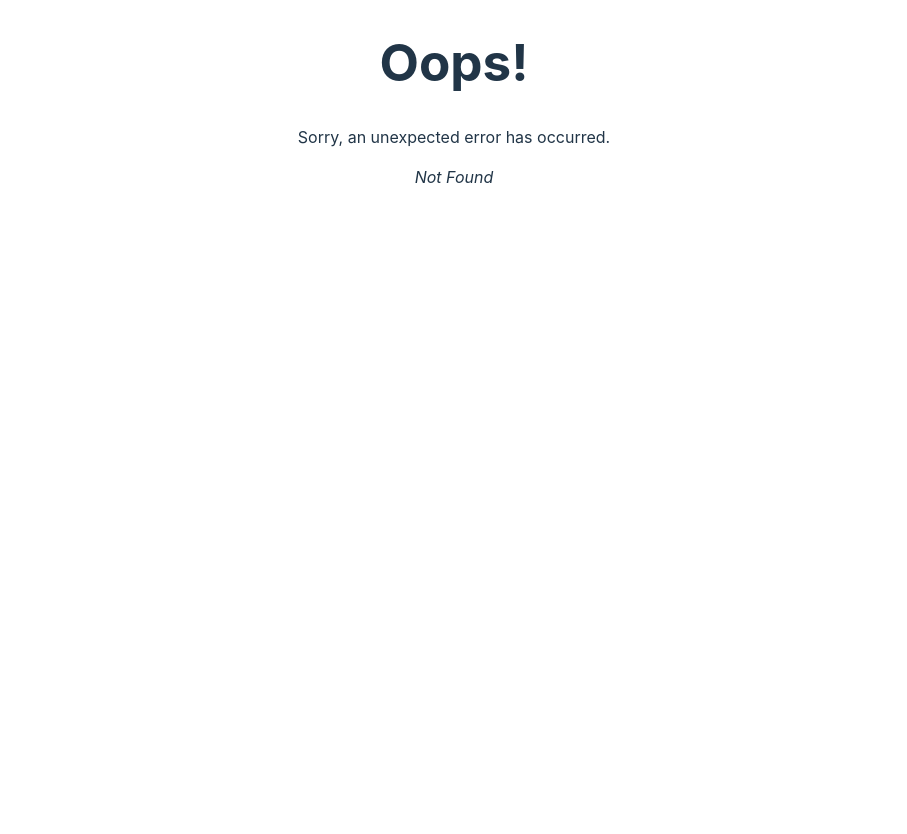
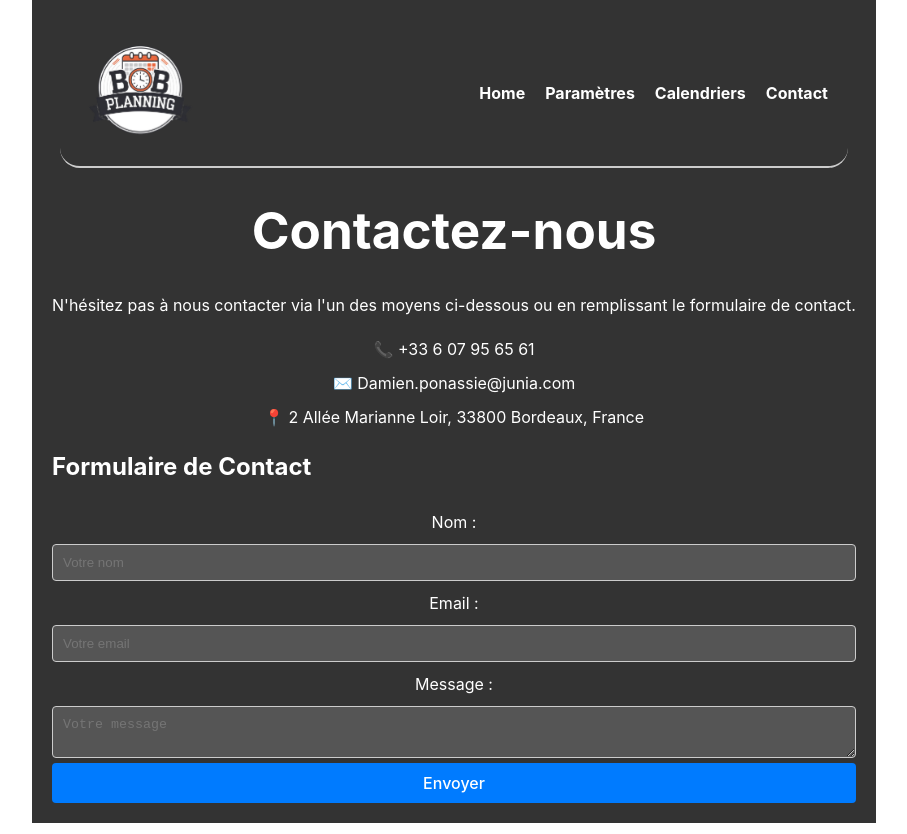
Before and after one commit to rozennrd/OPALE, a React (Vite) app in the folder BobPlanning.front/: page /Contact in a window 1280 px wide. Before the commit this address had no page. Shown: the whole page, without its empty margins (186-1093 px from the left). Built offline with nearby package versions, Linux system fonts and the light colour scheme.

Commit message:
Fix file download path and add contact page

```diff
--- /dev/null
+++ b/BobPlanning.front/src/pages/Contact.css
@@ -0,0 +1,56 @@
+.contact-container {
+    padding: 20px;
+    background-color: #333; /* Couleur de fond sombre */
+    color: white; /* Texte en blanc */
+}
+
+.contact-container h1,
+.contact-container h2 {
+    color: white; /* Titre en blanc */
+}
+
+.contact-info {
+    margin: 20px 0;
+}
+
+.info-item {
+    margin: 10px 0;
+}
+
+.contact-form {
+    display: flex;
+    flex-direction: column;
+    margin-top: 20px;
+}
+
+.contact-form label {
+    margin: 5px 0;
+    color: white; /* Labels en blanc */
+}
+
+.contact-form input,
+.contact-form textarea {
+    padding: 10px;
+    margin: 5px 0;
+    border: 1px solid #ccc; /* Bordure légère pour les champs */
+    border-radius: 4px;
+}
+
+.contact-form input,
+.contact-form textarea {
+    background-color: #555; /* Fond des champs d'entrée sombre */
+    color: white; /* Texte en blanc dans les champs */
+}
+
+.contact-form button {
+    padding: 10px;
+    background-color: #007BFF; /* Couleur du bouton */
+    color: white; /* Texte du bouton en blanc */
+    border: none;
+    border-radius: 4px;
+    cursor: pointer;
+}
+
+.contact-form button:hover {
+    background-color: #0056b3; /* Couleur du bouton au survol */
+}
--- /dev/null
+++ b/BobPlanning.front/src/pages/Contact.tsx
@@ -0,0 +1,43 @@
+import React from 'react';
+import TopBar from '../components/TopBar';
+import './Contact.css'; // Assurez-vous d'importer le fichier CSS
+
+const Contact: React.FC = () => {
+    return (
+        <div className="contact-container">
+            <TopBar />
+            <h1>Contactez-nous</h1>
+            <p>
+                N'hésitez pas à nous contacter via l'un des moyens ci-dessous ou en remplissant le formulaire de contact.
+            </p>
+
+            <div className="contact-info">
+                <div className="info-item">
+                    <span>📞 +33 6 07 95 65 61</span>
+                </div>
+                <div className="info-item">
+                    <span>✉️ Damien.ponassie@junia.com</span>
+                </div>
+                <div className="info-item">
+                    <span>📍 2 Allée Marianne Loir, 33800 Bordeaux, France</span>
+                </div>
+            </div>
+
+            <h2>Formulaire de Contact</h2>
+            <form className="contact-form">
+                <label htmlFor="name">Nom :</label>
+                <input type="text" id="name" placeholder="Votre nom" />
+
+                <label htmlFor="email">Email :</label>
+                <input type="email" id="email" placeholder="Votre email" />
+
+                <label htmlFor="message">Message :</label>
+                <textarea id="message" placeholder="Votre message"></textarea>
+
+                <button type="submit">Envoyer</button>
+            </form>
+        </div>
+    );
+};
+
+export default Contact;
--- a/BobPlanning.front/src/pages/Parametres.tsx
+++ b/BobPlanning.front/src/pages/Parametres.tsx
@@ -3,6 +3,7 @@ import TopBar from '../components/TopBar';
 import DebFinCalendrier from '../components/DebFinCalendrier';
 import FullWidthTabs from '../components/TabsPromos';
 import Button from '@mui/material/Button';
+import { set } from 'react-datepicker/dist/date_utils';
 
 const Parametres: React.FC = () => {
   const [promosData, setPromosData] = React.useState<any>({
@@ -80,9 +81,12 @@ const Parametres: React.FC = () => {
   const [isButtonDisabled, setIsButtonDisabled] = React.useState(true);
   const [loading, setLoading] = React.useState(true); // État pour le chargement
 
+  const [message, setMessage] = React.useState<string | null>(null);
+  const [fileUrl, setFileUrl] = React.useState<string | null>(null);
+
   const isAllDataFilled = () => {
     const { DateDeb, DateFin, Promos } = promosData;
- console.log("Vérification des données:", { DateDeb, DateFin, Promos });
+    console.log("Vérification des données:", { DateDeb, DateFin, Promos });
     if (!DateDeb || !DateFin) {
       return false;
     }
@@ -90,7 +94,7 @@ const Parametres: React.FC = () => {
     for (const promo of Promos) {
       if (promo.Nombre > 0) {
         for (const periode of promo.Periode) {
-          if (!periode.DateDebutP || !periode.DateFinP || promo.Nombre === 0 ) {
+          if (!periode.DateDebutP || !periode.DateFinP || promo.Nombre === 0) {
             return false;
           }
         }
@@ -167,8 +171,12 @@ const Parametres: React.FC = () => {
 
       const data = await response.json();
       console.log('Réponse du serveur :', data);
+      setMessage('Le fichier a été généré avec succès !');
+      setFileUrl(data.fileUrl);
+
     } catch (error) {
       console.error('Error:', error);
+      setMessage('Erreur lors de la génération du fichier.');
     }
   };
 
@@ -192,7 +200,15 @@ const Parametres: React.FC = () => {
           }}
         >
           Générer Macro
-        </Button>    </div>
+        </Button>
+        {/* Afficher le message et le lien de téléchargement */}
+        {message && <div>{message}</div>}
+        {fileUrl && (
+          <a href={fileUrl} download="EdtMacro.xlsx">
+            Télécharger le fichier généré
+          </a>
+        )}
+      </div>
     );
   } else {
     return <div>Chargement...</div>;
--- a/BobPlanning.front/src/router/Router.tsx
+++ b/BobPlanning.front/src/router/Router.tsx
@@ -4,6 +4,7 @@ import Home from "../pages/Home";
 import Parametres from "../pages/Parametres";
 import Calendriers from "../pages/Calendriers";
 import ErrorPage from "../pages/404";
+import Contact from "../pages/Contact";
 
 const router = createBrowserRouter([
   {
@@ -23,6 +24,10 @@ const router = createBrowserRouter([
         path: "/calendriers",
         element: <Calendriers />,
       },
+      {
+        path: "/Contact",
+        element: <Contact />,
+      }
     ],
   },
 ]);
```
Also changed, not shown: 1 other file (tests, documents, lock files or other folders).
